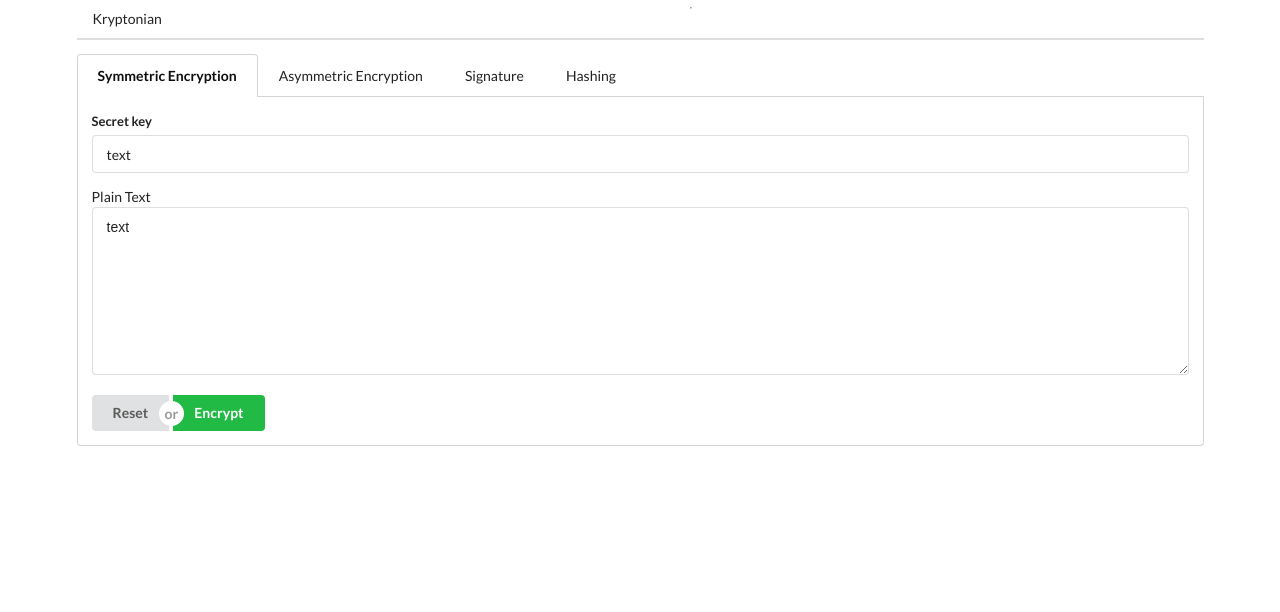
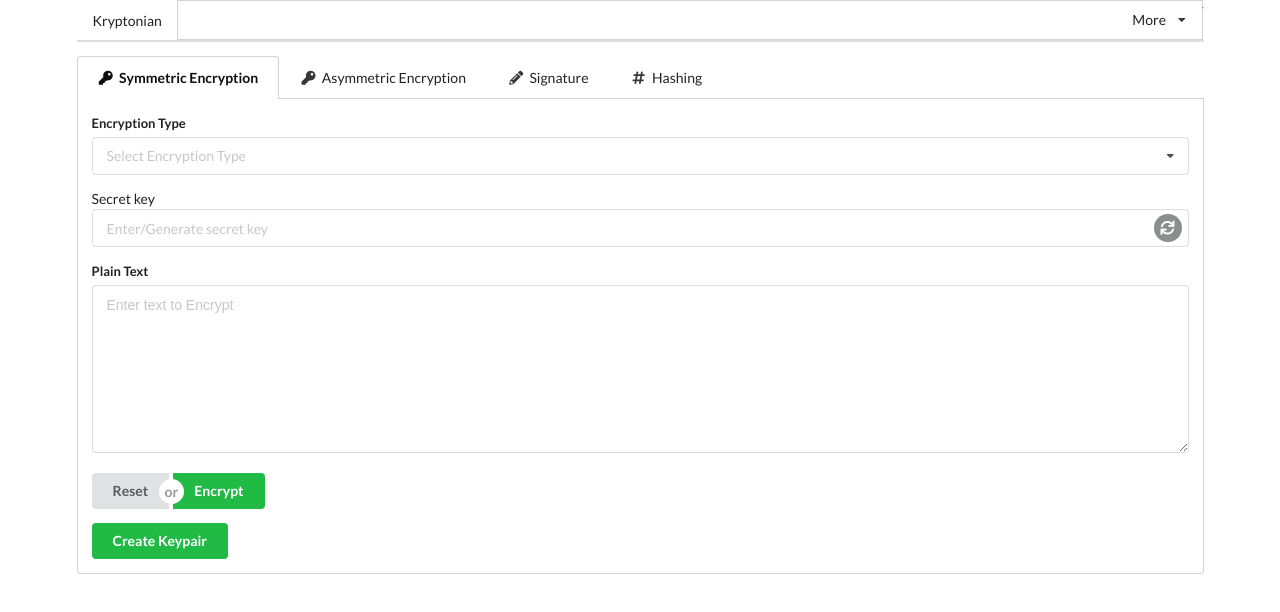
Before and after one commit to Shashi-Bhushan/kryptonian, a React (Create React App) app: page / in a window 1280 px wide. Shown: the top 612 px of the page. Built offline with nearby package versions, Linux system fonts and the light colour scheme.

Commit message:
Few changes in form

```diff
--- a/src/components/Header.tsx
+++ b/src/components/Header.tsx
@@ -1,13 +1,29 @@
-import React from 'react';
+import React from "react";
 
-import {Link} from 'react-router-dom';
+import { Link } from "react-router-dom";
 
 class Header extends React.Component {
   render() {
-    return (<div className="ui secondary pointing menu">
-      <Link to={"/"} className={"item"}>Kryptonian</Link>
-      <hr/>
-    </div>)
+    return (
+      <div className="ui secondary pointing menu">
+        <Link to={"/"} className={"item"}>
+          Kryptonian
+        </Link>
+
+        <div className="ui attached stackable menu">
+          <div className="ui simple dropdown right item">
+            More
+            <i className="dropdown icon"/>
+            <div className="menu">
+              <a className="item">
+                <i className="address card outline icon"/> About Me
+              </a>
+            </div>
+          </div>
+        </div>
+        <hr />
+      </div>
+    );
   }
 }
 
--- a/src/components/Tab.tsx
+++ b/src/components/Tab.tsx
@@ -1,50 +1,32 @@
-import React from 'react';
-import TextField from "./TextField";
-import TextArea from "./TextArea";
-
-
+import React from "react";
+import SymmetricEncryption from "./tab/SymmetricEncryption";
 
 class Tab extends React.Component {
-
   render() {
     return (
       <div>
         <div className="ui top attached tabular menu">
           <div className="active item">
+            <i className={"key icon"} />
             Symmetric Encryption
           </div>
 
           <div className="item">
+            <i className={"key icon"} />
             Asymmetric Encryption
           </div>
 
           <div className="item">
-            Signature
+            <i className={"pencil alternate icon"} /> Signature
           </div>
 
           <div className="item">
-            Hashing
+            <i className={"hashtag icon"} /> Hashing
           </div>
         </div>
 
         <div className="ui bottom attached active tab segment">
-          <form className="ui form error">
-            <TextField label={"Secret key"} id={"key"} text={"text"} />
-
-            <TextArea label={"Plain Text"} id={"key"} text={"text"} />
-
-            <br />
-            <br />
-            <div className={"field"}>
-              <div className="ui buttons">
-                <button className="ui button">Reset</button>
-
-                <div className="or"/>
-
-                <button className="ui positive toggle button">Encrypt</button>
-              </div>
-            </div>
-          </form>
+          <SymmetricEncryption />
         </div>
       </div>
     );
--- a/src/components/TextArea.tsx
+++ b/src/components/TextArea.tsx
@@ -4,17 +4,17 @@ import {Link} from "react-router-dom";
 interface TextAreaProps {
   id: string,
   label: string,
-  text: string
+  placeholder: string
 }
 
 class TextArea extends React.Component<TextAreaProps> {
   render() {
     return (
-      <span>
+      <span className={"ui field"}>
         <label htmlFor={this.props.id} className="ui secondary pointing">
           {this.props.label}
         </label>
-        <textarea value={this.props.text}/>
+        <textarea placeholder={this.props.placeholder}/>
       </span>);
   }
 }
--- a/src/components/TextField.tsx
+++ b/src/components/TextField.tsx
@@ -1,21 +1,24 @@
-import React from 'react';
-import {Link} from "react-router-dom";
+import React from "react";
+import { Link } from "react-router-dom";
 
 interface TextFieldProps {
-  id: string,
-  label: string,
-  text: string
+  id: string;
+  label: string;
+  placeholder: string;
 }
 
 class TextField extends React.Component<TextFieldProps> {
   render() {
     return (
-      <div className={"field"}>
-        <label htmlFor={this.props.id}>
-          {this.props.label}
-        </label>
-        <input type={"text"} value={this.props.text} width={"50%"}/>
-      </div>);
+      <div>
+        <label htmlFor={this.props.id}>{this.props.label}</label>
+
+        <div className="ui icon input">
+          <input type={"text"} placeholder={this.props.placeholder} width={"50%"} />
+            <i className="inverted circular sync link icon"/>
+        </div>
+      </div>
+    );
   }
 }
 
--- /dev/null
+++ b/src/components/tab/SymmetricEncryption.tsx
@@ -0,0 +1,85 @@
+import React from "react";
+import TextField from "../TextField";
+import TextArea from "../TextArea";
+
+class SymmetricEncryption extends React.Component {
+  render(): React.ReactNode {
+    return (
+      <div>
+        <form className="ui form error">
+          <div className={"ui field"}>
+            <label>Encryption Type</label>
+            <div className="ui fluid selection dropdown">
+              <input type="hidden" name="encryptionType" />
+
+              <i className="dropdown icon" />
+
+              <div className="default text">Select Encryption Type</div>
+
+              {/*
+                TODO:
+                1. Add info button for AES, DES etc
+                2. Generate Public/Private key pair and copy to clipboard
+                3. Generate Random secret key instead of having to write it yourself
+                */}
+              <div className="menu">
+                <div className="item key"></div>
+                <div className="item" data-value="jenny">
+                  <img
+                    className="ui mini avatar image"
+                    src="/images/avatar/small/jenny.jpg"
+                    title={
+                      "" +
+                      "AES (Advanced Encryption Standard)\n" +
+                      "DES (Data Encryption Standard)\n" +
+                      "IDEA (International Data Encryption Algorithm)\n" +
+                      "Blowfish (Drop-in replacement for DES or IDEA)\n" +
+                      "RC4 (Rivest Cipher 4)\n" +
+                      "RC5 (Rivest Cipher 5)\n" +
+                      "RC6 (Rivest Cipher 6)"
+                    }
+                  />
+                </div>
+              </div>
+            </div>
+          </div>
+
+          <div className={"ui field"}>
+            <TextField
+              label={"Secret key"}
+              id={"key"}
+              placeholder={"Enter/Generate secret key"}
+            />
+          </div>
+
+          <TextArea
+            label={"Plain Text"}
+            id={"plain-text"}
+            placeholder={"Enter text to Encrypt"}
+          />
+
+          <br />
+          <br />
+          <div className={"ui field"}>
+            <div className="ui buttons">
+              <button className="ui button">Reset</button>
+
+              <div className="or" />
+
+              <button className="ui positive toggle button">Encrypt</button>
+            </div>
+          </div>
+          <div className={"field"}>
+            <div className="ui buttons">
+              <button className="ui positive toggle button">
+                Create Keypair
+              </button>
+            </div>
+          </div>
+        </form>
+      </div>
+    );
+  }
+}
+
+export default SymmetricEncryption;
--- a/src/index.tsx
+++ b/src/index.tsx
@@ -9,7 +9,6 @@ import {
   Switch,
   Redirect,
 } from "react-router-dom";
-import SymmetricEncryptionForm from "./components/SymmetricEncryptionForm";
 import Tab from "./components/Tab";
 
 // const React = require('react') // CommonJS module system
```
Also changed, not shown: src/components/SymmetricEncryptionForm.tsx (deleted, +0 -22 lines).
